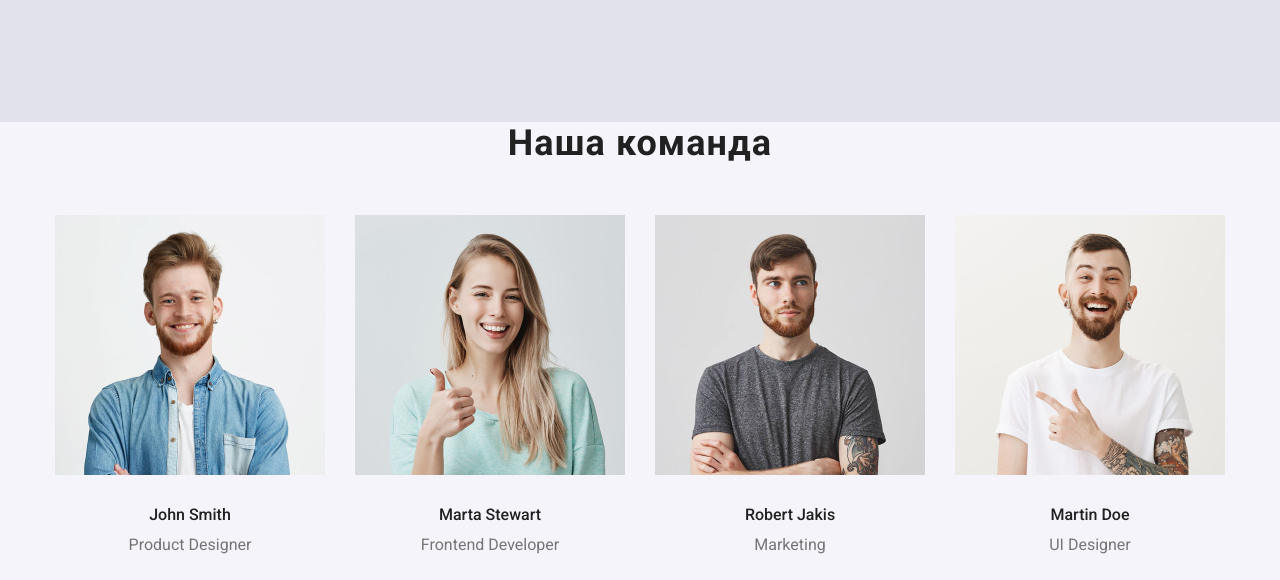
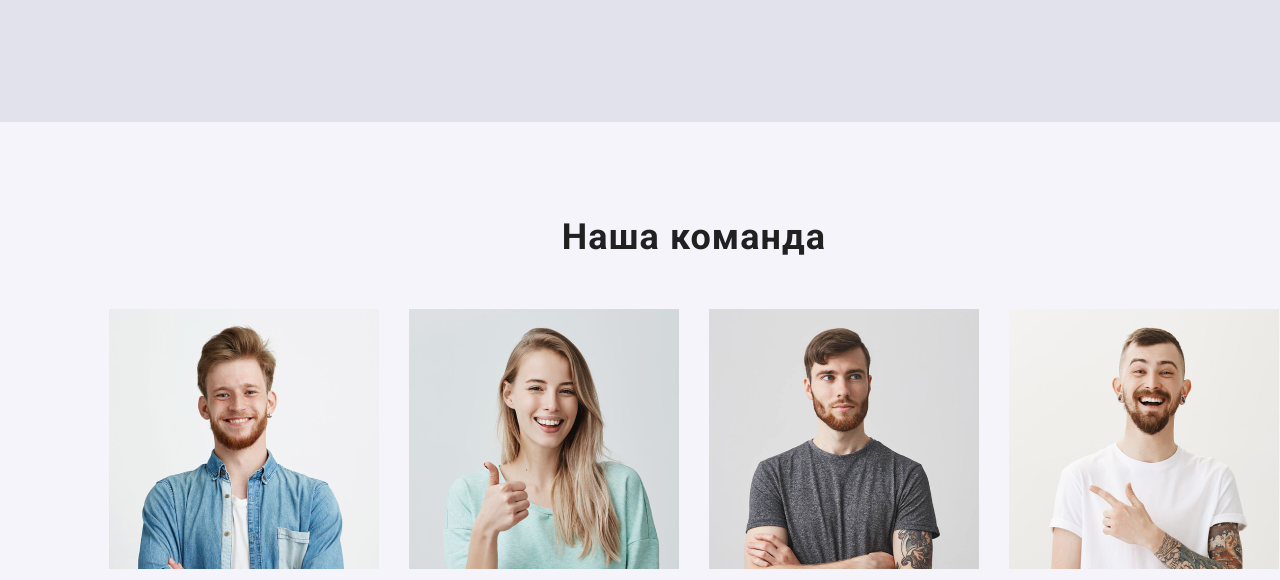
Before and after one commit to vosap2007/dz3, a plain HTML site: page index.html in a window 1280 px wide. Shown: the part 1590-2170 px from the top of the page. Drawn offline with nearby package versions, Linux system fonts and the light colour scheme.

Commit message:
Добавляет маржины в TEM

```diff
--- a/css/styles.css
+++ b/css/styles.css
@@ -249,7 +249,8 @@ img {
 
 .section-team {
   margin-top: 0px;
-  margin-bottom: 188px;
+  margin-bottom: 94px;
+  padding: 94px;
   background: #f5f4fa;
 }
 
```
